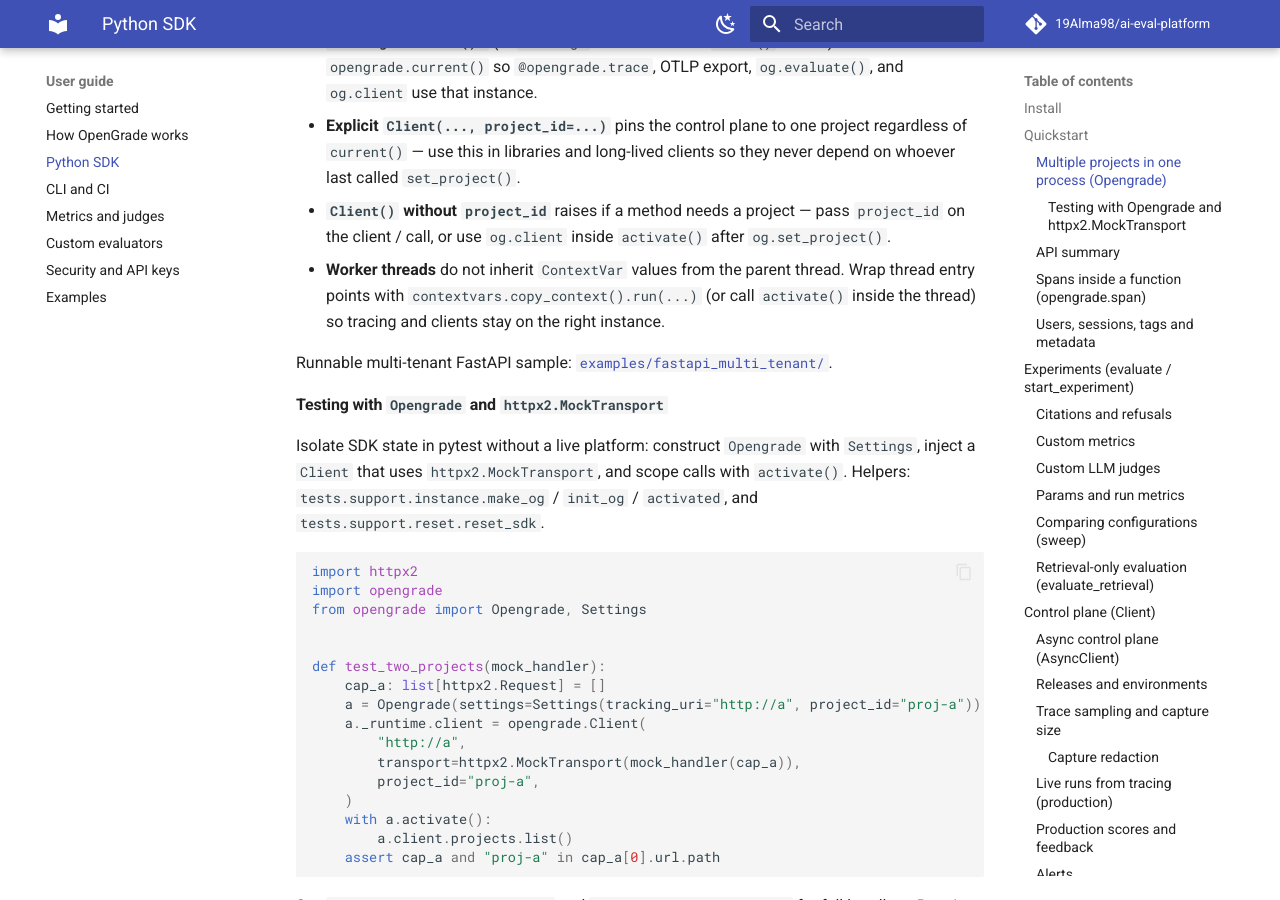
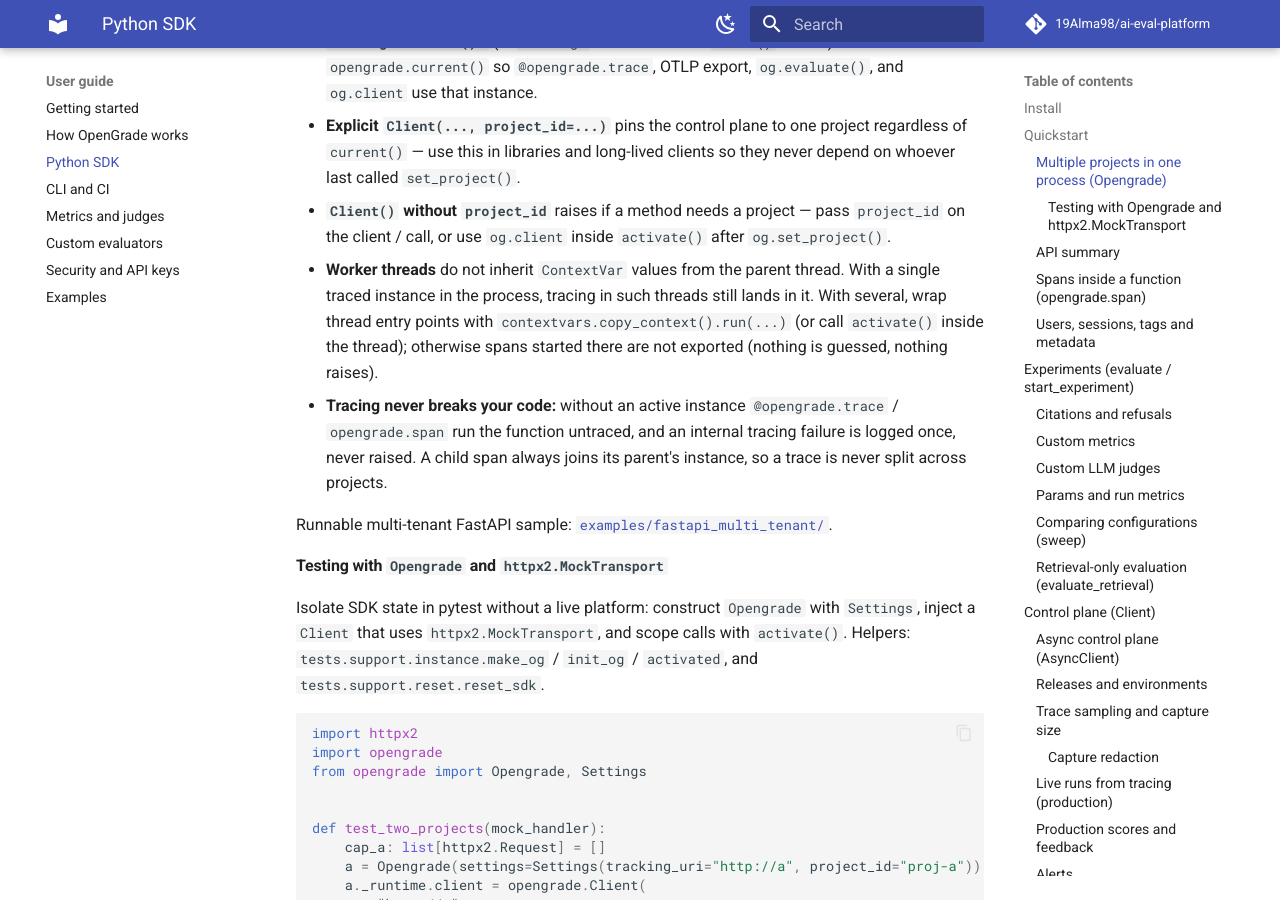
Before and after one commit to 19Alma98/ai-eval-platform, an MkDocs documentation site: the page built from docs/sdk.md, in a window 1280 px wide and 900 px high, scrolled down 2318 px. Built offline with MkDocs 1.6.1 and Material for MkDocs 9.7.7, drawn with Linux system fonts in a browser that asks for light colours; comment, search, counter and statistics services are not loaded.

Commit message:
docs: changelog and SDK README for tracing fail-open and routing fixes
Co-Authored-By: Claude Opus 5.5 <noreply@anthropic.com>
Claude-Session: https://claude.ai/code/session_01T8za82o6BZNKA5LdhopnPr

```diff
--- a/sdk/README.md
+++ b/sdk/README.md
@@ -101,7 +101,8 @@ with contoso.activate():
 - **`with og.activate():`** (or `with og:` which also calls `close()` on exit) sets `opengrade.current()` so `@opengrade.trace`, OTLP export, `og.evaluate()`, and `og.client` use that instance.
 - **Explicit `Client(..., project_id=...)`** pins the control plane to one project regardless of `current()` — use this in libraries and long-lived clients so they never depend on whoever last called `set_project()`.
 - **`Client()` without `project_id`** raises if a method needs a project — pass `project_id` on the client / call, or use `og.client` inside `activate()` after `og.set_project()`.
-- **Worker threads** do not inherit `ContextVar` values from the parent thread. Wrap thread entry points with `contextvars.copy_context().run(...)` (or call `activate()` inside the thread) so tracing and clients stay on the right instance.
+- **Worker threads** do not inherit `ContextVar` values from the parent thread. With a single traced instance in the process, tracing in such threads still lands in it. With several, wrap thread entry points with `contextvars.copy_context().run(...)` (or call `activate()` inside the thread); otherwise spans started there are not exported (nothing is guessed, nothing raises).
+- **Tracing never breaks your code:** without an active instance `@opengrade.trace` / `opengrade.span` run the function untraced, and an internal tracing failure is logged once, never raised. A child span always joins its parent's instance, so a trace is never split across projects.
 
 Runnable multi-tenant FastAPI sample: [`examples/fastapi_multi_tenant/`](https://github.com/19Alma98/ai-eval-platform/blob/main/examples/fastapi_multi_tenant/README.md).
 
```
Also changed, not shown: CHANGELOG.md (+8 -1 lines).
